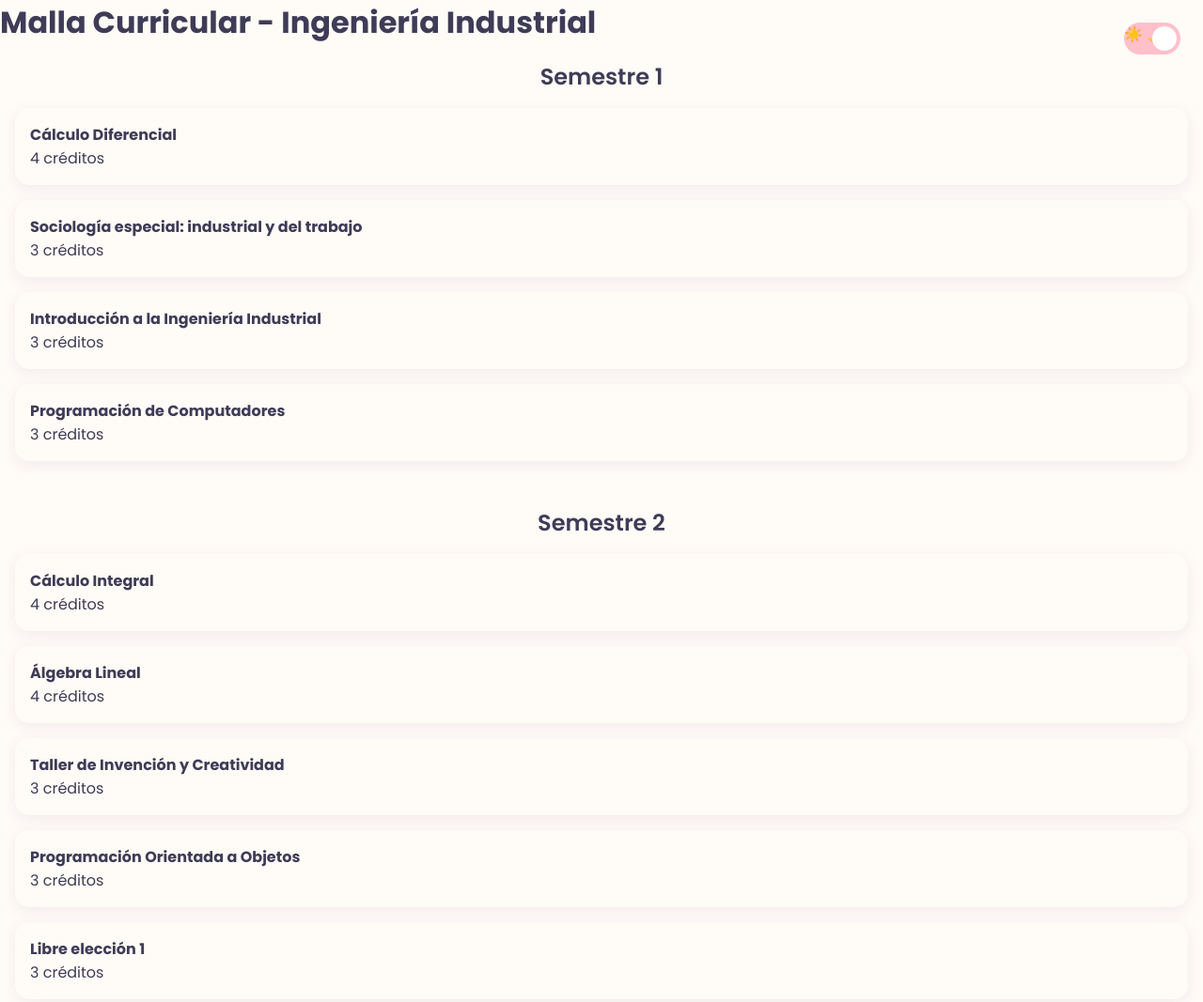
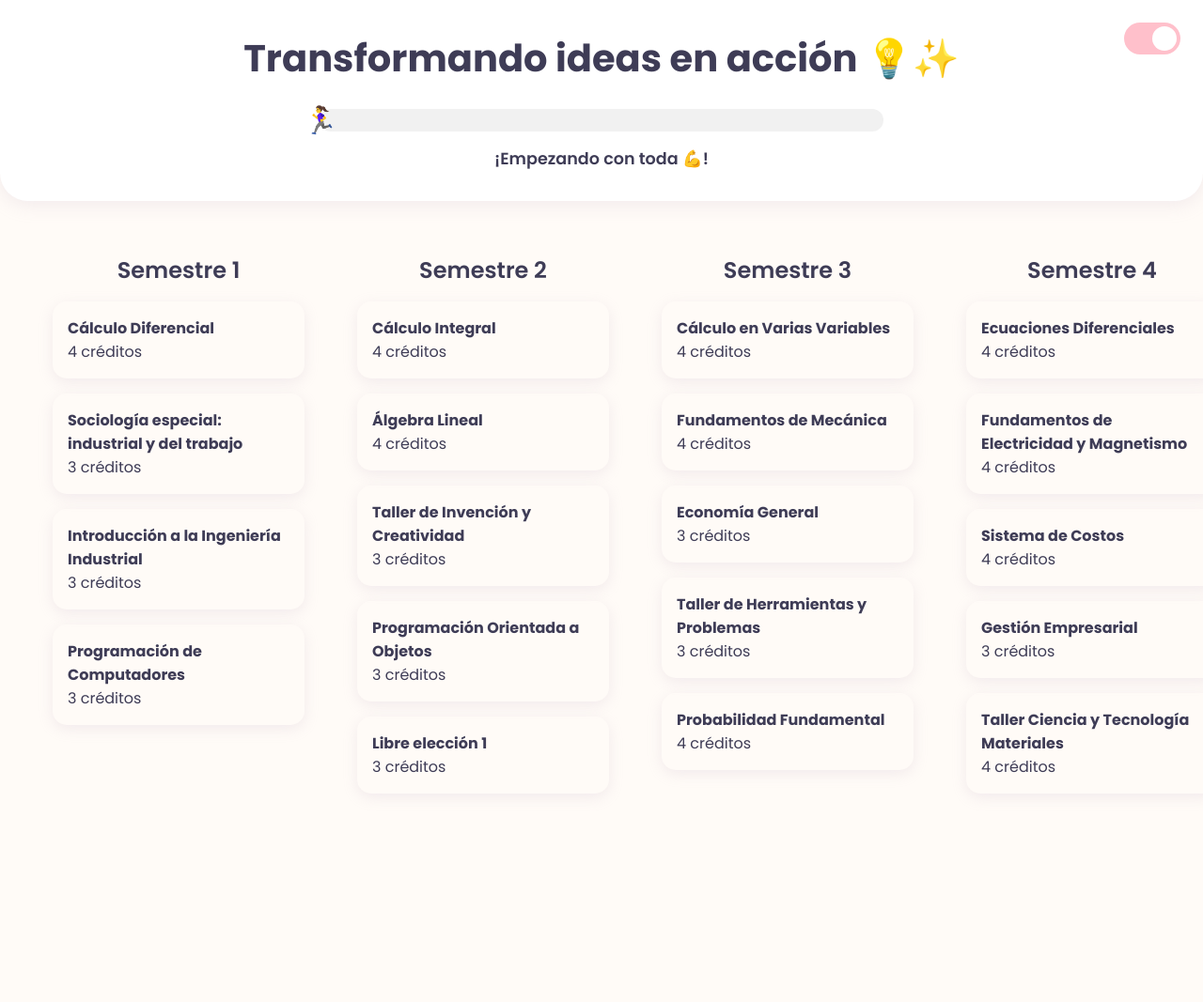
Before and after one commit to larojasn-dot/malla-curricular, a plain HTML site: page index.html in a window 1280 px wide. Shown: the top 1067 px of the page at 94% size. Drawn offline with Linux system fonts and the light colour scheme.

Commit message:
index.html

```diff
--- a/index.html
+++ b/index.html
@@ -3,7 +3,7 @@
 <head>
     <meta charset="UTF-8">
     <meta name="viewport" content="width=device-width, initial-scale=1.0">
-  <title>Malla Curricular - Ingeniería Industrial</title>
+    <title>Malla Curricular - Laura Rojas</title>
 
     <link rel="preconnect" href="https://fonts.googleapis.com">
     <link rel="preconnect" href="https://fonts.gstatic.com" crossorigin>
@@ -13,27 +13,30 @@
 </head>
 <body>
 
-  <h1>Malla Curricular - Ingeniería Industrial</h1>
-
+    <header>
         <div class="theme-switcher-wrapper">
             <label class="theme-switcher" for="theme-toggle">
                 <input type="checkbox" id="theme-toggle" />
-      <div class="slider round">
-        <span class="icon light-icon">☀️</span>
-        <span class="icon dark-icon">🌙</span>
-      </div>
+                <div class="slider round"></div>
             </label>
         </div>
 
-  <div id="malla-container"></div>
+        <h1>Transformando ideas en acción 💡✨</h1>
 
-  <div id="footer">
-    <button id="botonReiniciar">Reiniciar progreso</button>
-    <div id="avance">
-      Créditos completados: <span id="creditosCompletados">0</span> / 168
-      (<span id="porcentajeAvance">0.00</span>%)
+        <div id="progress-container">
+            <div id="progress-bar">
+                <div id="progress-character">🏃‍♀️</div>
             </div>
         </div>
+
+        <p id="motivational-phrase">¡Empezando con toda 💪!</p>
+    </header>
+
+    <main id="malla-container"></main>
+
+    <footer>
+        <p>Desarrollado con 💖 por Laura Rojas</p>
+    </footer>
 
     <script src="script.js"></script>
 </body>
```
Lines whose indentation alone changed are shown as unchanged.
